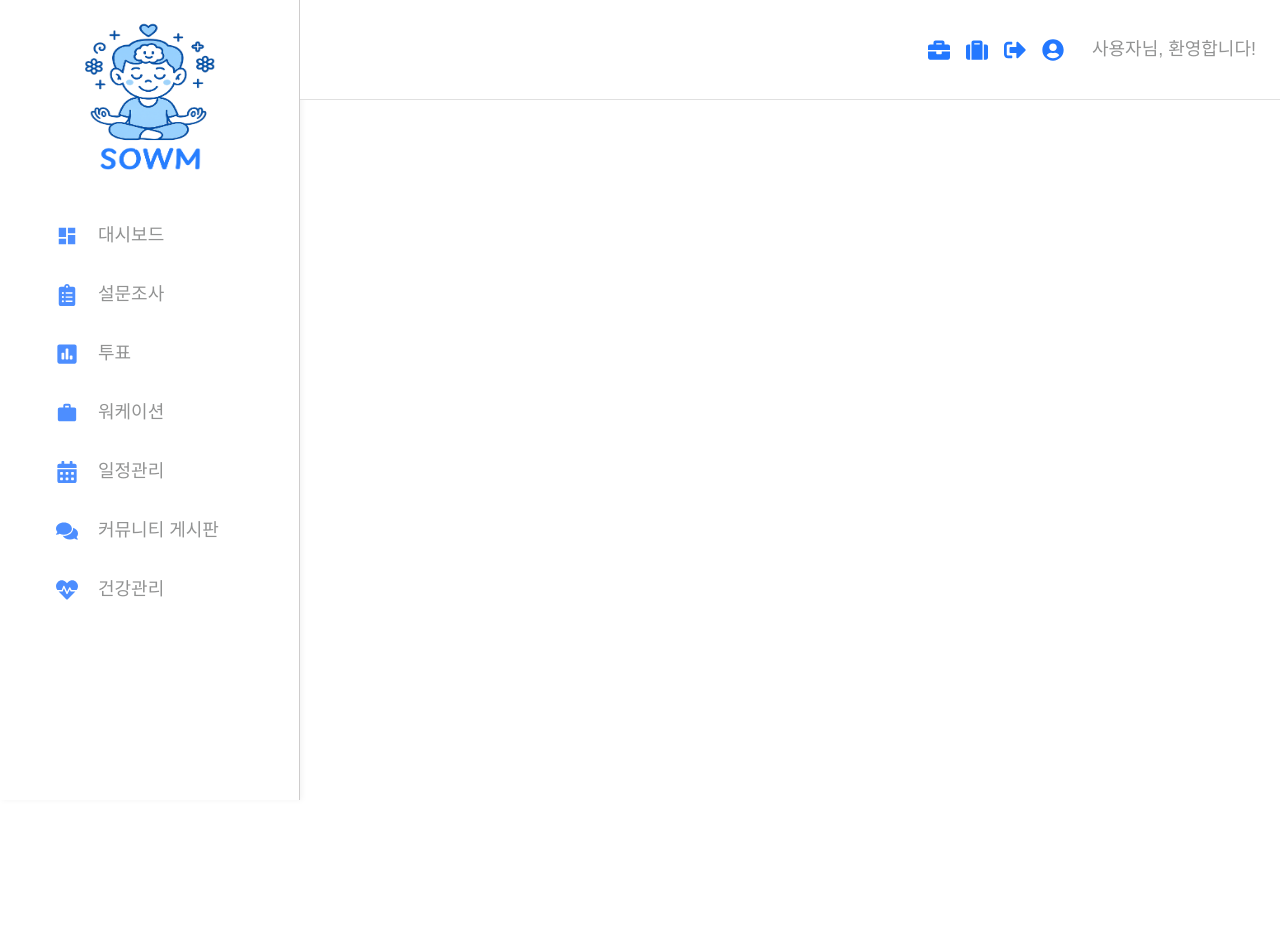
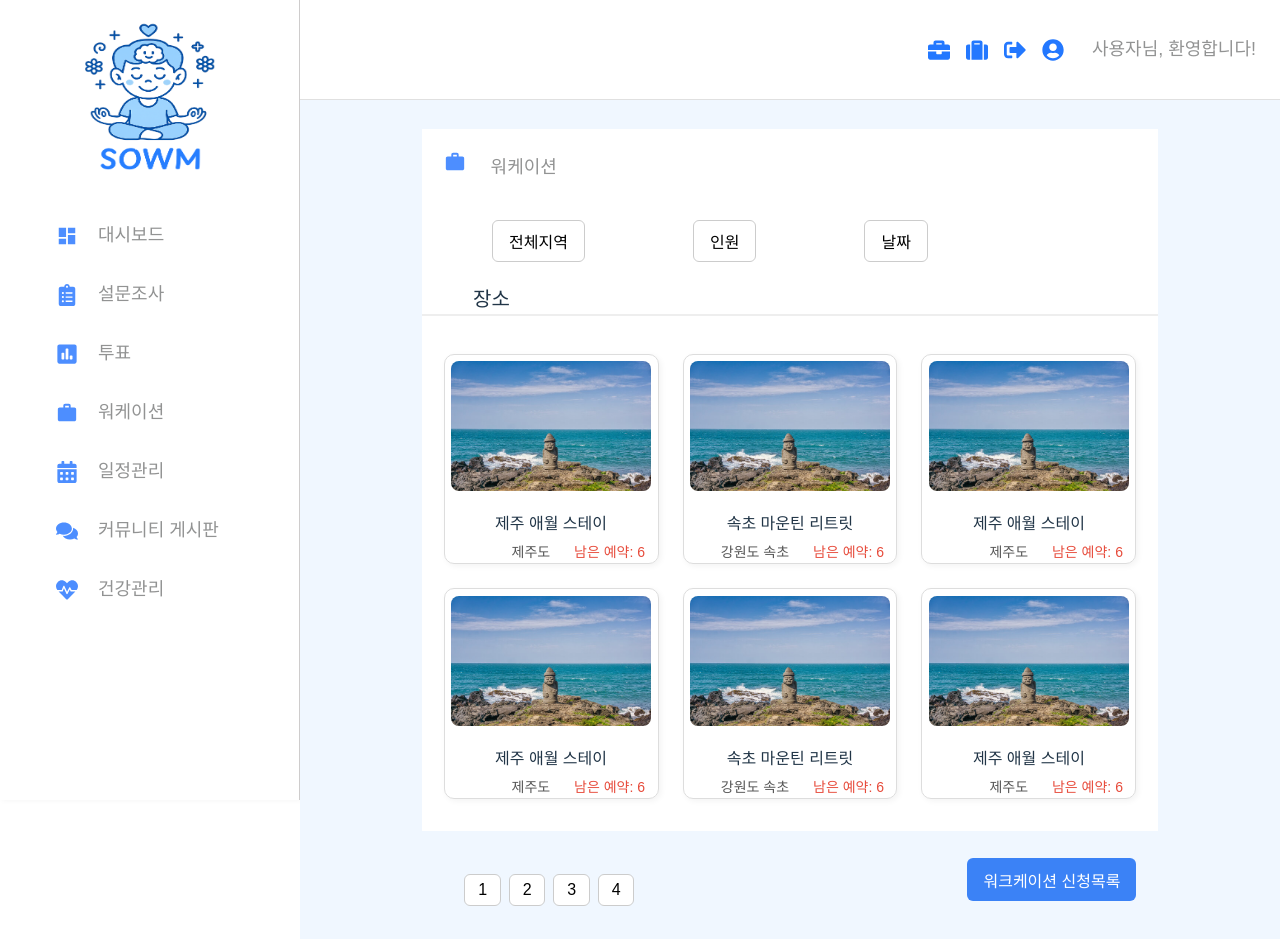
Before and after one commit to JEUNG1234/Final-Project, a React (Vite) app in the folder React/Final-Front/: page /Workcation in a window 1280 px wide. Before the commit the page ends 832 px from the top, so only its background shows below. Built offline with nearby package versions, Linux system fonts and the light colour scheme.

Commit message:
add 리엑트 워케이션페이지 추가

```diff
--- a/React/Final-Front/package.json
+++ b/React/Final-Front/package.json
@@ -12,11 +12,13 @@
   "dependencies": {
     "@hookform/resolvers": "^5.0.1",
     "axios": "^1.9.0",
+    "date-fns": "^4.1.0",
     "react": "^19.1.0",
+    "react-datepicker": "^8.4.0",
     "react-dom": "^19.1.0",
     "react-hook-form": "^7.57.0",
     "react-icons": "^5.5.0",
-    "react-router-dom": "^7.6.1",
+    "react-router-dom": "^7.6.2",
     "react-spinners": "^0.17.0",
     "react-toastify": "^11.0.5",
     "styled-components": "^6.1.18",
--- a/React/Final-Front/src/App.jsx
+++ b/React/Final-Front/src/App.jsx
@@ -8,6 +8,7 @@ import Login from './pages/Login';
 import styled from 'styled-components';
 import VoteList from './pages/VoteList';
 import SignUp from './pages/SignUp';
+import Workcation from './pages/Workcation';
 
 const AppContainer = styled.div`
   display: flex;
@@ -59,7 +60,9 @@ function App() {
               <Layout>
                 <Routes>
                   {/* Layout 안에 포함될 페이지들 */}
+                  <Route path="/Workcation" element={<Workcation />} />
                   <Route path="/votelist" element={<VoteList />} />
+
                   {/* 여기에 Sidebar와 Header가 필요한 다른 페이지들을 추가하세요 */}
                 </Routes>
               </Layout>
--- a/React/Final-Front/src/components/Layout.jsx
+++ b/React/Final-Front/src/components/Layout.jsx
@@ -20,7 +20,7 @@ const Layout = ({ children }) => {
 };
 
 const Content = styled.main`
-  min-height: calc(100vh - 68px);
+  min-height: calc(100vh - 100px);
 `;
 
 export default Layout;
--- a/React/Final-Front/src/components/SideBar.jsx
+++ b/React/Final-Front/src/components/SideBar.jsx
@@ -3,6 +3,8 @@ import logoImg from '../assets/로고 이미지.png'
 import styled from 'styled-components';
 import { FaClipboardList, FaPoll, FaCalendarAlt, FaComments, FaHeartbeat } from 'react-icons/fa';
 import { MdDashboard, MdWork } from 'react-icons/md';
+import { useNavigate } from 'react-router-dom';
+
 
 const SidebarContainer = styled.div`
   width: 300px;
@@ -64,6 +66,7 @@ font-weight: 600;
 `;
 
 const Sidebar = () => {
+  const navigate = useNavigate();
   return (
     <SidebarContainer>
       <LogoContainer>
@@ -72,10 +75,11 @@ const Sidebar = () => {
       </LogoContainer>
 
       <MenuList>
+
         <MenuItem><MdDashboard /> 대시보드</MenuItem>
         <MenuItem><FaClipboardList /> 설문조사</MenuItem>
-        <MenuItem><FaPoll /> 투표</MenuItem>
-        <MenuItem><MdWork /> 워케이션</MenuItem>
+        <MenuItem onClick={() => navigate('/VoteList')}><FaPoll /> 투표</MenuItem>
+        <MenuItem onClick={() => navigate('/workcation')}><MdWork /> 워케이션</MenuItem>
         <MenuItem><FaCalendarAlt /> 일정관리</MenuItem>
         <MenuItem><FaComments /> 커뮤니티 게시판</MenuItem>
         <MenuItem><FaHeartbeat /> 건강관리</MenuItem>
--- /dev/null
+++ b/React/Final-Front/src/pages/Workcation.jsx
@@ -0,0 +1,344 @@
+import React, { useState, useRef, useEffect } from 'react';
+import styled from 'styled-components';
+import DatePicker from 'react-datepicker';
+import "react-datepicker/dist/react-datepicker.css";
+import { MdWork } from 'react-icons/md';
+import image from '../assets/돌하르방.jpg';
+
+const workcationData = [
+  { id: 1, title: '제주 애월 스테이', location: '제주도', availability: 6, img: '/images/jeju.jpg' },
+  { id: 2, title: '속초 마운틴 리트릿', location: '강원도 속초', availability: 6, img: '/images/sokcho.jpg' },
+  { id: 3, title: '제주 애월 스테이', location: '제주도', availability: 6, img: '/images/jeju.jpg' },
+  { id: 4, title: '제주 애월 스테이', location: '제주도', availability: 6, img: '/images/jeju.jpg' },
+  { id: 5, title: '속초 마운틴 리트릿', location: '강원도 속초', availability: 6, img: '/images/sokcho.jpg' },
+  { id: 6, title: '제주 애월 스테이', location: '제주도', availability: 6, img: '/images/jeju.jpg' },
+];
+
+const Workcation = () => {
+  const [selectedRegion, setSelectedRegion] = useState('');
+  const [selectedPeople, setSelectedPeople] = useState('');
+  const [selectedDate, setSelectedDate] = useState(null); // Date object
+
+  const [regionOpen, setRegionOpen] = useState(false);
+  const [peopleOpen, setPeopleOpen] = useState(false);
+  const [dateOpen, setDateOpen] = useState(false);
+
+  const regionRef = useRef();
+  const peopleRef = useRef();
+  const dateRef = useRef();
+
+  const regionList = ['전체','서울', '경기', '인천', '부산', '광주', '대구', '대전', '울산', '제주', '강원', '경남', '경북', '전남', '전북', '충남','세종', '충북'];
+  const peopleList = ['1명', '2명', '3명', '4명 이상'];
+
+
+
+ useEffect(() => {
+    const handleClickOutside = (e) => {
+      if (
+        regionRef.current && !regionRef.current.contains(e.target) &&
+        peopleRef.current && !peopleRef.current.contains(e.target) &&
+        dateRef.current && !dateRef.current.contains(e.target)
+      ) {
+        setRegionOpen(false);
+        setPeopleOpen(false);
+        setDateOpen(false);
+      }
+    };
+    document.addEventListener('mousedown', handleClickOutside);
+    return () => document.removeEventListener('mousedown', handleClickOutside);
+  }, []);
+
+  return (
+    <Container>
+        <MainContent>
+          <Logodiv>
+            {/* 워케이션 아이콘 변경예정 */}
+            <MdWork /> 워케이션
+          </Logodiv>
+      <Filters>
+  {/* 지역 선택 */}
+  <FilterWrapper ref={regionRef}>
+    <DropdownToggle type='button' onClick={() => setRegionOpen(!regionOpen)}>
+      {selectedRegion || '전체지역'}
+    </DropdownToggle>
+    {regionOpen && (
+      <DropdownMenu>
+        {regionList.map((region) => (
+          <DropdownItem key={region} onClick={() => {
+            setSelectedRegion(region);
+            setRegionOpen(false);
+          }}>
+            {region}
+          </DropdownItem>
+        ))}
+      </DropdownMenu>
+    )}
+  </FilterWrapper>
+
+  {/* 인원 선택 */}
+  <FilterWrapper ref={peopleRef}>
+    <DropdownToggle type='button' onClick={() => setPeopleOpen(!peopleOpen)}>
+      {selectedPeople || '인원'}
+    </DropdownToggle>
+    {peopleOpen && (
+      <DropdownMenu>
+        {peopleList.map((people) => (
+          <DropdownItem key={people} onClick={() => {
+            setSelectedPeople(people);
+            setPeopleOpen(false);
+          }}>
+            {people}
+          </DropdownItem>
+        ))}
+      </DropdownMenu>
+    )}
+  </FilterWrapper>
+
+  {/* 날짜 선택 */}
+  <FilterWrapper ref={dateRef}>
+    <DropdownToggle type='button' onClick={() => setDateOpen(!dateOpen)}>
+      {selectedDate ? selectedDate.toLocaleDateString() : '날짜'}
+    </DropdownToggle>
+    {dateOpen && (
+      <DateMenu>
+        <DatePicker
+          selected={selectedDate}
+          onChange={(date) => {
+            setSelectedDate(date);
+            setDateOpen(false);
+          }}
+          inline
+        />
+      </DateMenu>
+    )}
+  </FilterWrapper>
+</Filters>
+      <SectionTitle>장소</SectionTitle>
+
+      <CardGrid>
+        {workcationData.map((place) => (
+          <Card key={place.id}>
+            {/* 워케이션 장소 리스트 출력 */}
+            <CardImage src={image} alt={place.title} />
+            <CardTitle>{place.title}</CardTitle>
+            <CardLocationWrapper>
+            <CardLocation>{place.location} <CardAvailability>남은 예약: {place.availability}</CardAvailability></CardLocation>
+           </CardLocationWrapper>
+          </Card>
+        ))}
+      </CardGrid>
+
+      <BottomBar>
+        <Pagination>
+          {[1, 2, 3, 4].map((num) => (
+            <PageButton key={num}>{num}</PageButton>
+          ))}
+        </Pagination>
+        <RegisterButton>워크케이션 신청목록</RegisterButton>
+      </BottomBar>
+      </MainContent>
+    </Container>
+  );
+};
+
+//사이드바, 헤더바를 제외한 전체 화면
+const Container = styled.div`
+height: 100%;
+width: 100%;
+    padding: 3%;
+    background: #F0F7FF;
+`;
+
+//메인 콘텐츠 div
+const MainContent = styled.div`
+    height: 90%;
+    width: 80%;
+    background: #ffffff;
+    margin: 0 auto;
+
+    h2{
+
+        padding: 3% 7% 0 7%;
+    }
+
+    div{
+         padding: 3% 3% 0 3%;
+    }
+
+
+      svg {
+   font-size: 22px;
+    margin-right: 20px;
+    color: #4d8eff;
+  }
+
+`
+const Logodiv = styled.div`
+width: 100%;
+height: 7%;
+
+  font-size: 18px;
+font-weight: 600;
+     color: #929393;
+`
+
+//검색 창
+const Filters = styled.form`
+  display: flex;
+  gap: 70px;
+      padding: 3% 7% 0 7%;
+
+
+`;
+
+const Select = styled.select`
+  padding: 0.5rem 1rem;
+  border-radius: 6px;
+  border: 1px solid #ccc;
+  flex: 1;
+  width: 150px;
+  height: 50px;
+`;
+
+
+//지역 선택 창
+
+const FilterWrapper = styled.div`
+  position: relative;
+`;
+
+const DropdownToggle = styled.button`
+  padding: 0.5rem 1rem;
+  border-radius: 6px;
+  border: 1px solid #ccc;
+  background: white;
+  cursor: pointer;
+`;
+
+const DropdownMenu = styled.div`
+padding: 5% 5% 5% 5%;
+  position: absolute;
+  top: 40px;
+  background: #fff;
+  border: 1px solid #ccc;
+  border-radius: 8px;
+  display: grid;
+  grid-template-columns: repeat(4, 1fr);
+  padding: 1rem;
+  gap: 10px;
+  z-index: 10;
+    min-width: 270px;
+`;
+
+const DateMenu = styled.div`
+  position: absolute;
+  top: 45px;
+  z-index: 15;
+`;
+
+const DropdownItem = styled.button`
+  padding: 0.4rem 0.6rem;
+  border: none;
+  background: #f0f7ff;
+  border-radius: 6px;
+  cursor: pointer;
+  font-size: 0.875rem;
+  width: 50px;
+
+  &:hover {
+    background: #d0e8ff;
+  }
+`;
+
+
+
+
+const SectionTitle = styled.h2`
+  font-size: 1.25rem;
+  font-weight: bold;
+  padding-bottom: 0.5rem;
+  border-bottom: 2px solid #eee;
+  margin-bottom: 1rem;
+`;
+
+const CardGrid = styled.div`
+  display: grid;
+  grid-template-columns: repeat(3, 1fr);
+  gap: 1.5rem;
+  margin-bottom: 2rem;
+`;
+
+const Card = styled.div`
+  border: 1px solid #ddd;
+  border-radius: 10px;
+  padding: 0.5rem;
+  box-shadow: 2px 2px 6px rgba(0, 0, 0, 0.05);
+
+`;
+
+const CardImage = styled.img`
+  width: 100%;
+  height: 130px;
+  object-fit: cover;
+  border-radius: 8px;
+`;
+
+const CardTitle = styled.div`
+  margin-top: 0.5rem;
+  font-weight: 600;
+  text-align: center;
+`;
+const CardLocationWrapper = styled.div`
+  text-align: center;
+  width: 100%;
+`;
+
+const CardLocation = styled.p`
+  font-size: 0.875rem;
+  color: #555;
+    text-align: right;
+`;
+
+const CardAvailability = styled.span`
+  font-size: 0.875rem;
+  color: #e74c3c;
+  padding-left: 20px;
+`;
+
+const BottomBar = styled.div`
+  display: flex;
+  justify-content: space-between;
+  align-items: center;
+`;
+
+const Pagination = styled.div`
+  display: flex;
+  gap: 0.5rem;
+`;
+
+const PageButton = styled.button`
+  padding: 0.4rem 0.8rem;
+  border-radius: 6px;
+  border: 1px solid #ccc;
+  background: white;
+  cursor: pointer;
+
+  &:hover {
+    background: #e6f0ff;
+  }
+`;
+
+const RegisterButton = styled.button`
+  padding: 0.6rem 1rem;
+  background-color: #3b82f6;
+  color: white;
+  border-radius: 6px;
+  border: none;
+  cursor: pointer;
+
+  &:hover {
+    background-color: #2563eb;
+  }
+`;
+
+export default Workcation;
```
Also changed, not shown: React/Final-Front/src/assets/돌하르방.jpg (added), 1 other file (tests, documents, lock files or other folders).
